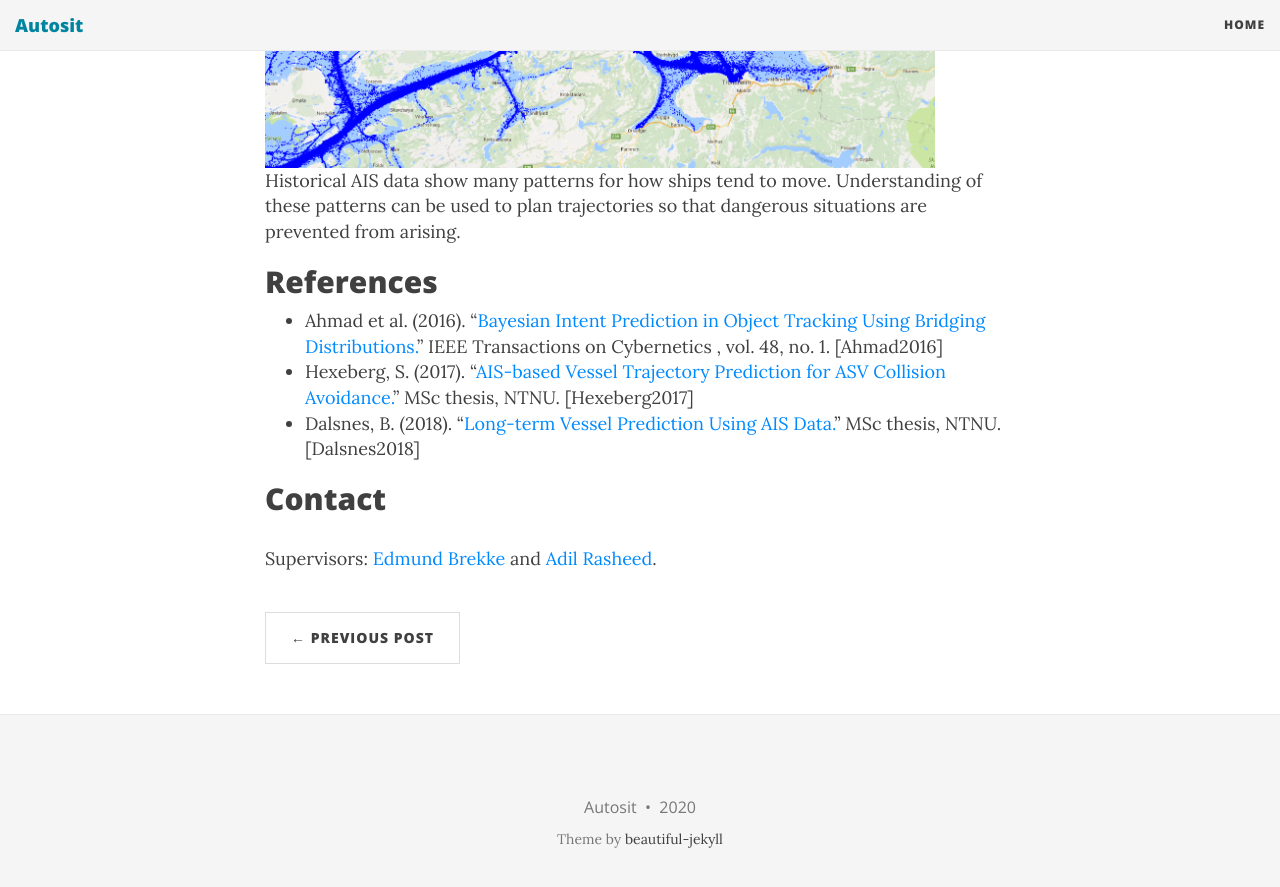
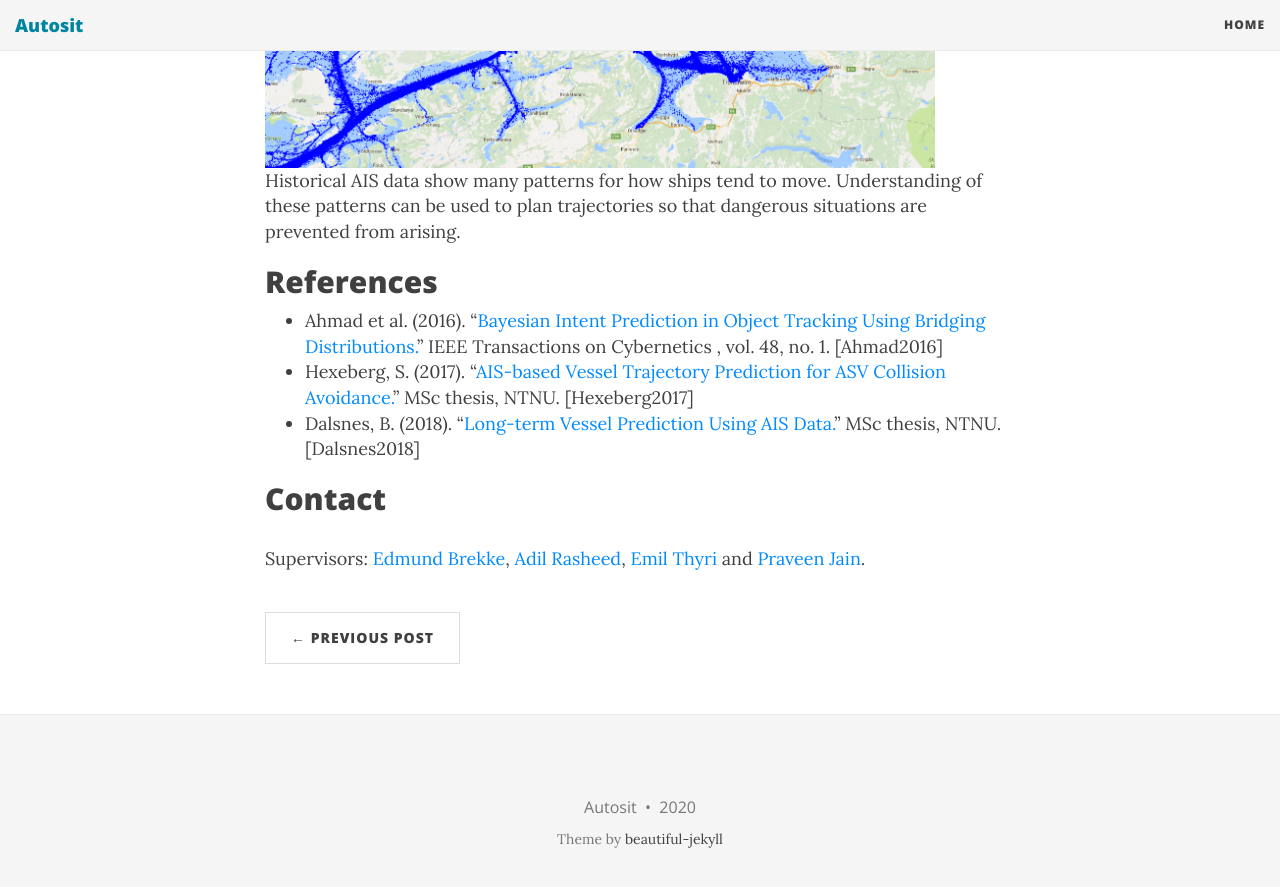
Before and after one commit to autosit/autosit.github.io, a Jekyll site: the page built from _posts/2020-04-19-ltp_canal.md, in a window 1280 px wide and 900 px high, scrolled down 3054 px. Shown: the top 887 px of the window. Built offline with Jekyll 4.4.1, drawn with Linux system fonts in a browser that asks for light colours; nearby versions of some CDN libraries.

Commit message:
updated twin of the canal

```diff
--- a/_posts/2020-04-19-ltp_canal.md
+++ b/_posts/2020-04-19-ltp_canal.md
@@ -57,7 +57,9 @@ In the master thesis the candidate is expected to make several additional stride
 
 ## Contact
 
-Supervisors: [Edmund Brekke] and [Adil Rasheed].
+Supervisors: [Edmund Brekke], [Adil Rasheed], [Emil Thyri] and [Praveen Jain].
 
 [Edmund Brekke]: www.ntnu.edu/employees/edmund.brekke
 [Adil Rasheed]: https://www.ntnu.no/ansatte/adil
+[Emil Thyri]: https://www.ntnu.edu/employees/emil.h.thyri
+[Praveen Jain]: https://www.ntnu.edu/employees/ravinder.p.k.jain
```
